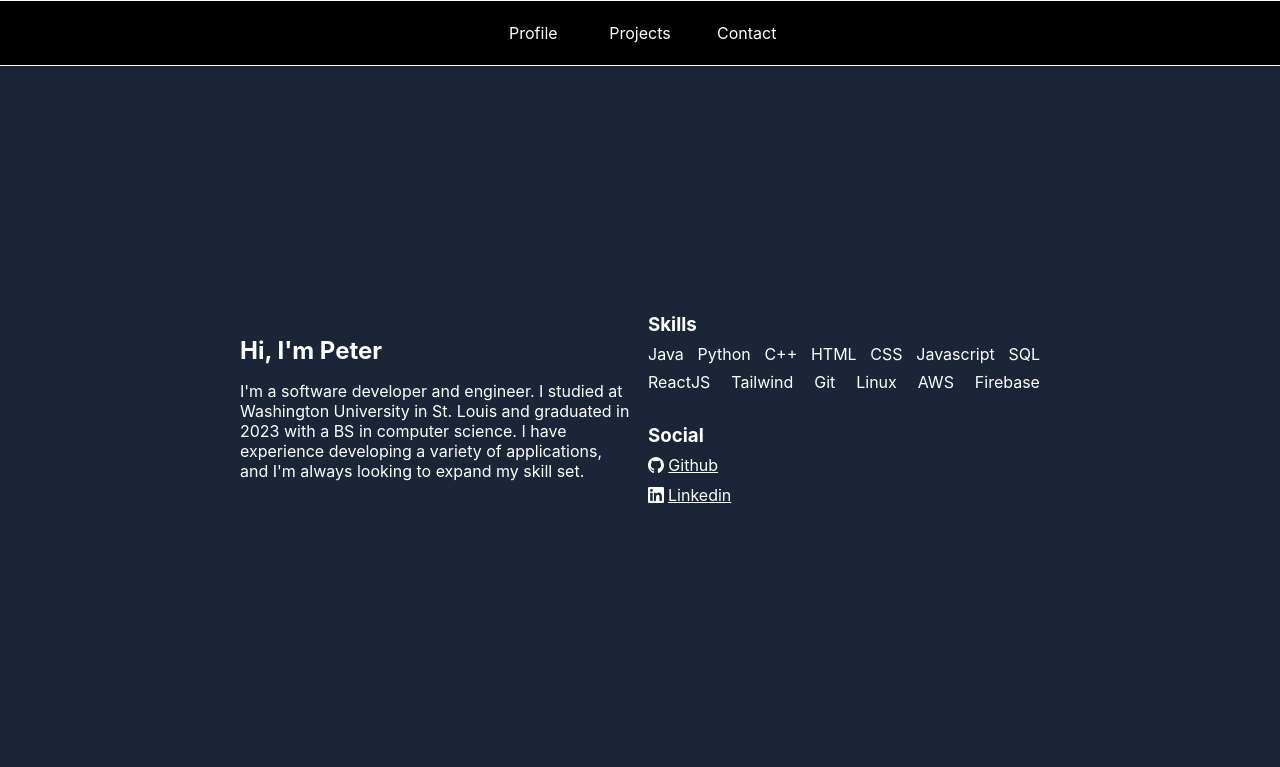
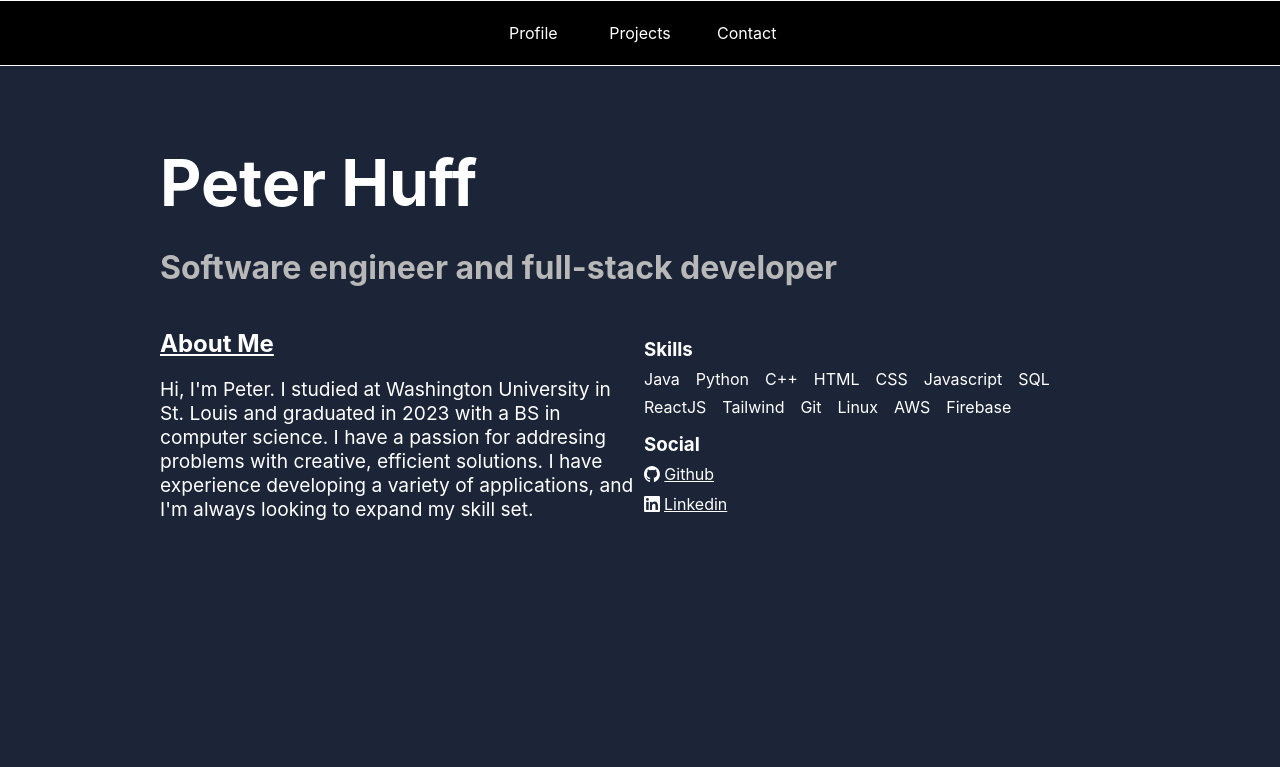
Before and after one commit to peterhuff/huff-webapp, a React (Create React App) app: page / in a window 1280 px wide. Shown: the top 767 px of the page. Built offline with nearby package versions, Linux system fonts and the light colour scheme.

Commit message:
Profile desktop styling

```diff
--- a/src/components/Navbar.tsx
+++ b/src/components/Navbar.tsx
@@ -6,7 +6,7 @@ export default function Navbar() {
         <nav className="Navbar">
             <menu className="Links">
                 <li>
-                    <AnchorLink offset="64" href="#profile">Profile</AnchorLink>
+                    <AnchorLink offset="64" href="#frontpage">Profile</AnchorLink>
                 </li>
                 <li>
                     <AnchorLink offset="64" href="#projects">Projects</AnchorLink>
--- a/src/pages/index.tsx
+++ b/src/pages/index.tsx
@@ -4,14 +4,21 @@ import linkedin from "../images/linkedin.png"
 
 export default function Profile () {
     return(
-        <div className="content-box" id="profile">
+        <div className="content-box" id="frontpage">
+            <div className="title">
+                <h1>Peter Huff</h1>
+                <h2>Software engineer and full-stack developer</h2>
+            </div>
+            <div className="info">
                 <div className="about-me">
-                <h2>Hi, I'm Peter</h2>
+                    <h2>About Me</h2>
                     <p>
-                    I'm a software developer and engineer. I studied at Washington University in St. Louis and graduated in 2023 with a BS in computer science.
+                        Hi, I'm Peter. I studied at Washington University in St. Louis and graduated in 2023 with a BS in computer science.
+                        I have a passion for addresing problems with creative, efficient solutions.
                         I have experience developing a variety of applications, and I'm always looking to expand my skill set.
                     </p>
                 </div>
+                <div className="data">
                     <div className="skills">
                         <h3>Skills</h3>
                         <ul className="skills-list">
@@ -48,5 +55,7 @@ export default function Profile () {
                         </ul>
                     </div>
                 </div>
+            </div>
+        </div>
     );
 }
--- a/src/styles/profile.css
+++ b/src/styles/profile.css
@@ -1,34 +1,67 @@
 .content-box{
-    max-width: 50rem;
+    max-width: 60rem;
     margin-left: 2rem;
     margin-right: 2rem;
 }
 
-#profile {
+#frontpage {
     display: flex;
     flex-direction: column;
     align-items: flex-start;
     gap: 1rem;
     text-align: left;
+    border: none;
+}
+
+.title {
+    margin-top: 2rem;
+}
+
+.title h1 {
+    font-size: 4rem;
+    margin: 1rem 0;
+}
+
+.title h2 {
+    font-size: 2rem;
+    color: rgb(184, 184, 184);
+}
+
+.info h2 {
+    margin: 0;
 }
 
 .about-me h2 {
+    text-decoration: underline;
+}
+
+.about-me p {
+    font-size: 1.2rem;
+}
+
+.data h3 {
     margin: 0;
 }
 
-#profile h3 {
-    margin: 0;
-}
-
-#profile ul {
+.data ul {
     margin-top: 0.5rem;
 }
 
-#profile a {
+.data a {
     color: white;
 }
 
-#profile a:hover {
+.about-me a:visited {
+    color: white;
+}
+
+.data {
+    display: flex;
+    flex-direction: column;
+    justify-content: center;
+}
+
+.data a:hover {
     color: gray;
 }
 
@@ -37,8 +70,8 @@
     list-style: none;
     display: flex;
     flex-wrap: wrap;
-    justify-content: space-between;
-    gap: .5rem;
+    justify-content: flex-start;
+    gap: .5rem 1rem;
 }
 
 .skills-list li {
@@ -68,20 +101,11 @@
 }
 
 @media (min-width: 768px){
-    #profile {
+    .info {
         display: grid;
         border: none;
         grid-template-columns: 1fr 1fr;
-        grid-template-rows: 1fr 1fr;
+        gap: 0.5rem;
     }
 
-    .about-me {
-        grid-column: 1;
-        grid-row: 1 / span 2;
-        align-self: center;
-    }
-
-    .skills {
-        align-self: end;
-    }
 }
```
Lines whose indentation alone changed are shown as unchanged.
